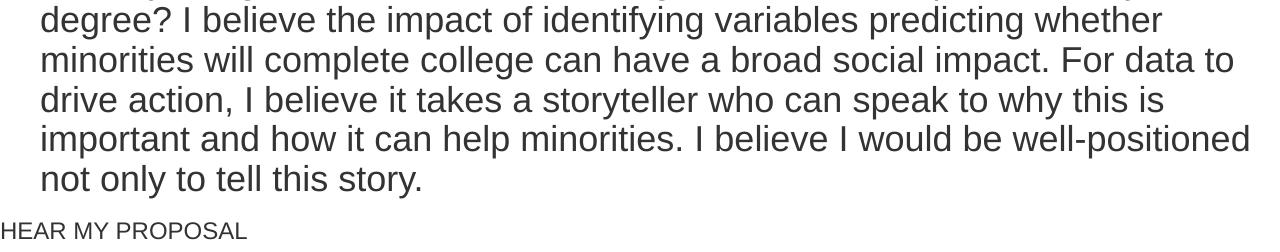
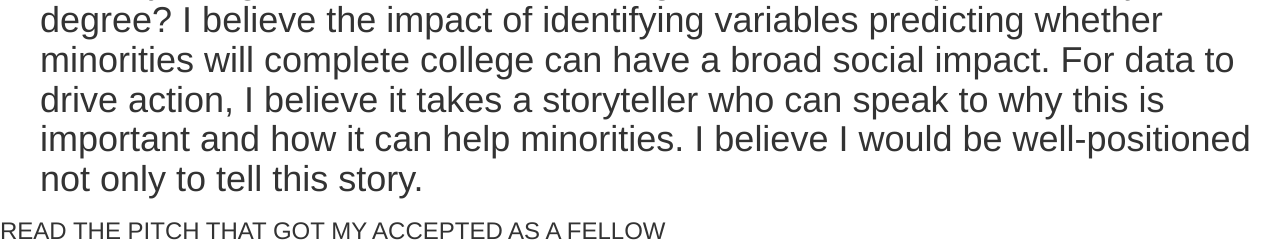
Before and after one commit to christian-templeton/wedding, a Flask app: page /index in a window 1280 px wide. Shown: the part 1050-1302 px from the top of the page. Run offline with Flask 2, Linux system fonts and the light colour scheme; some libraries are stand-ins or nearby versions.

Commit message:
Update index.html

```diff
--- a/templates/index.html
+++ b/templates/index.html
@@ -56,10 +56,19 @@ I'm a Ttrusted finance leader with 12 years experience influencing data-driven d
 
 </li>
 </ul>
-<h3>HEAR MY PROPOSAL</h3>
+<h3>READ THE PITCH THAT GOT MY ACCEPTED AS A FELLOW</h3>
+<p>
+----
+</p>
 <ul>
 <li>
 	<iframe src="https://docs.google.com/presentation/d/1RdnqbloPVJ6U4t16QSlq1l08r29GdpswnghK7T-44b4/pub?start=false&loop=true&delayms=10000" width="....." height="....." frameborder="0"></iframe>
+</li>
+<li>
+
+</li>
+</ul>
+
 </li>
 </ul>
 <h3>READ THE PITCH THAT GOT MY ACCEPTED AS A FELLOW</h3>
```
